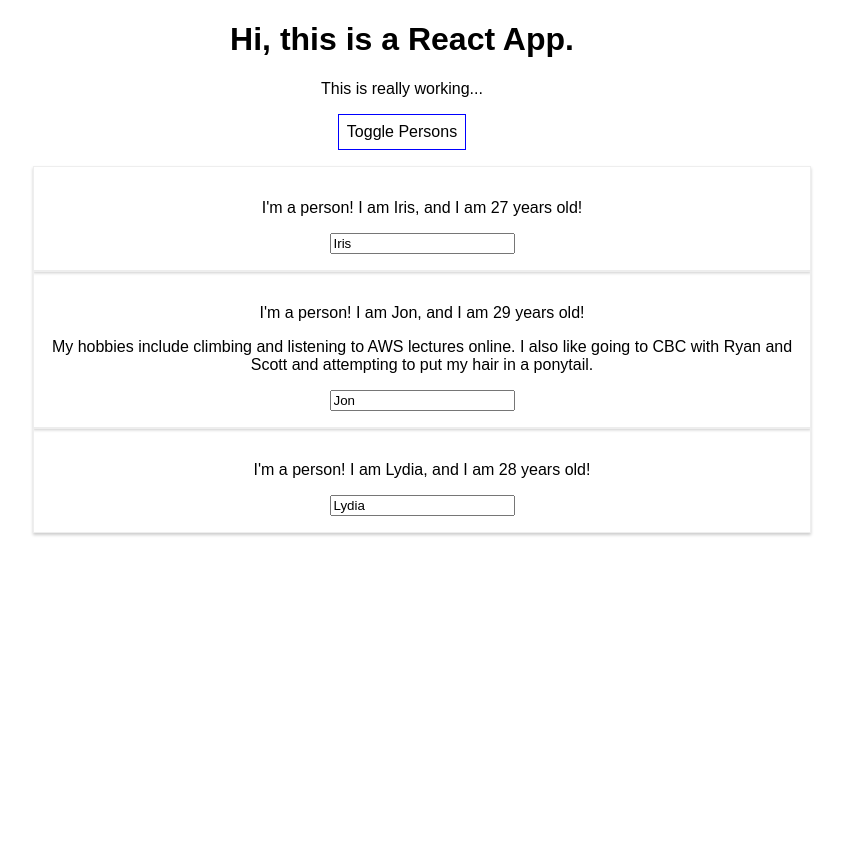
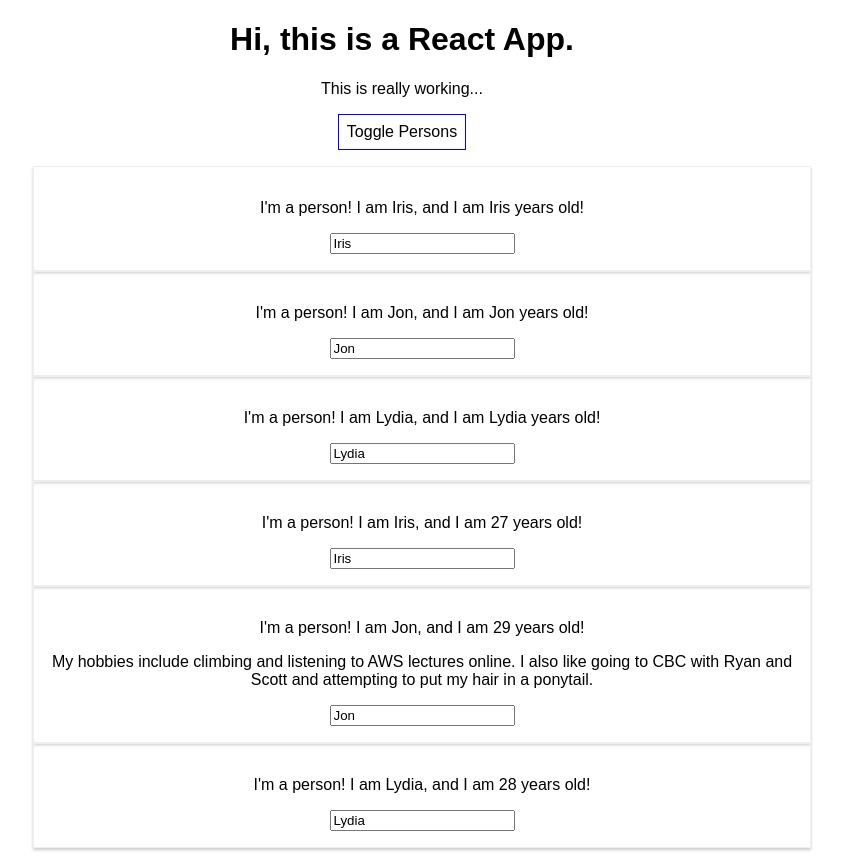
Before and after one commit to kiglaze/ReactTutorialMaxUdemy1, a React (Create React App) app: page / in a window 1280 px wide. Both pictures are taken after a click on the button "Toggle Persons". Shown: the whole page, without its empty margins (238-1081 px from the left). Before the commit the page ends 800 px from the top, so only its background shows below. Built offline with nearby package versions, Linux system fonts and the light colour scheme.

Commit message:
Added Person components listed dynamically from the state with a js map function.

```diff
--- a/src/App.js
+++ b/src/App.js
@@ -46,6 +46,9 @@ class App extends Component {
         if (this.state.showPersons) {
             persons = (
                 <ul>
+                    {this.state.persons.map(person => {
+                        return <li><Person name={person.name} age={person.name} /></li>
+                    })}
                     <li>
                         <Person
                             name={this.state.persons[0].name}
```
